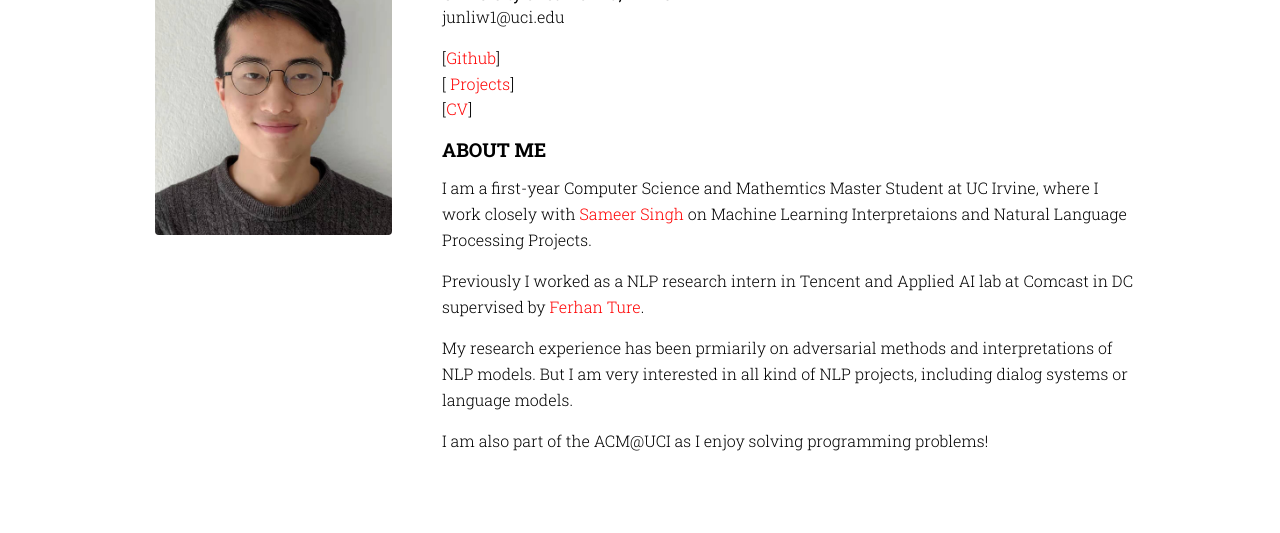
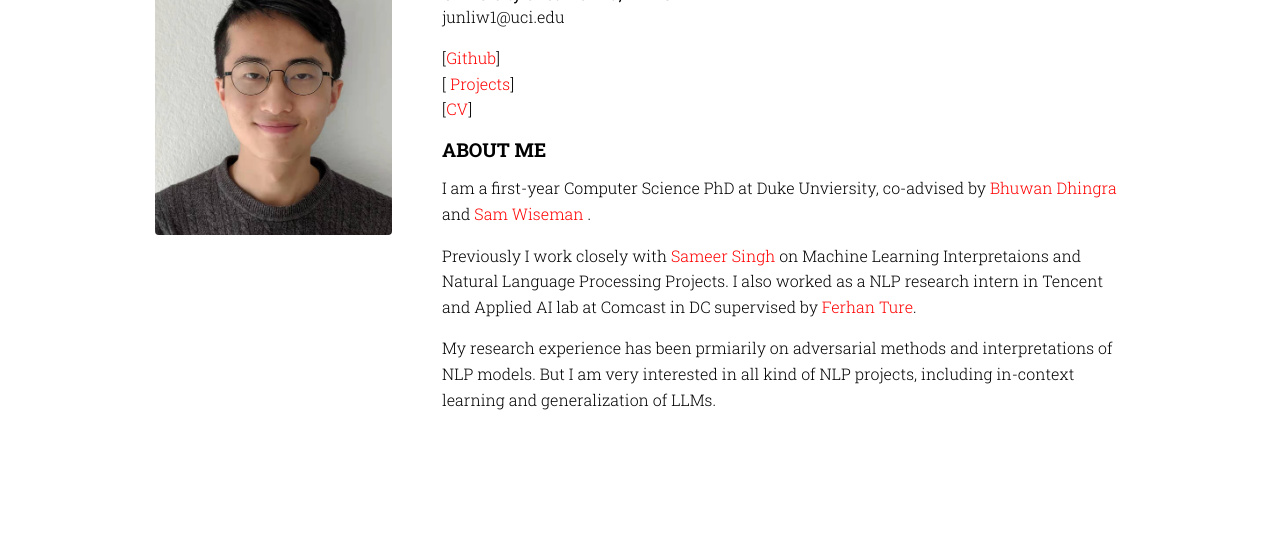
Before and after one commit to IsThatYou/IsThatYou.github.io, a plain HTML site: page index.html in a window 1280 px wide. Shown: the part 190-723 px from the top of the page. Drawn offline with nearby package versions, Linux system fonts and the light colour scheme.

Commit message:
updated cv and intro

```diff
--- a/index.html
+++ b/index.html
@@ -73,18 +73,18 @@
             <p>
               [<a href="https://github.com/IsThatYou"><span size="3">Github</span></a>] <br>
               [<a href="pages/index.html"> <span>Projects</span></a>]<br>
-              [<a href="images/CV2022.pdf">CV</a>]
+              [<a href="images/CV2023.pdf">CV</a>]
             </p>
             <h4 style="margin-bottom:0.75em;">About Me</h4>
 
-            <p>I am a first-year Computer Science and Mathemtics Master Student at UC Irvine, where I work closely with <a
+            <p>I am a first-year Computer Science PhD at Duke Unviersity, co-advised by
+            <a href="https://users.cs.duke.edu/~bdhingra/"> Bhuwan Dhingra </a> and <a href="https://swiseman.github.io/"> Sam Wiseman </a>.</p>
+            <p>Previously I work closely with <a
                 href="https://sameersingh.org">Sameer Singh</a> on Machine Learning Interpretaions and Natural Language
-              Processing Projects.</p>
-            <p>Previously I worked as a NLP research intern in Tencent and Applied AI lab at Comcast in DC supervised by <a
+              Processing Projects. I also worked as a NLP research intern in Tencent and Applied AI lab at Comcast in DC supervised by <a
                 href="http://users.umiacs.umd.edu/~fture/">Ferhan Ture</a>.</p>
             <p>My research experience has been prmiarily on adversarial methods and interpretations of NLP models. But I
-              am very interested in all kind of NLP projects, including dialog systems or language models.</p>
-            <p> I am also part of the ACM@UCI as I enjoy solving programming problems!</p>
+              am very interested in all kind of NLP projects, including in-context learning and generalization of LLMs.</p>
 
           </div>
 
```
Also changed, not shown: 1 other file.
